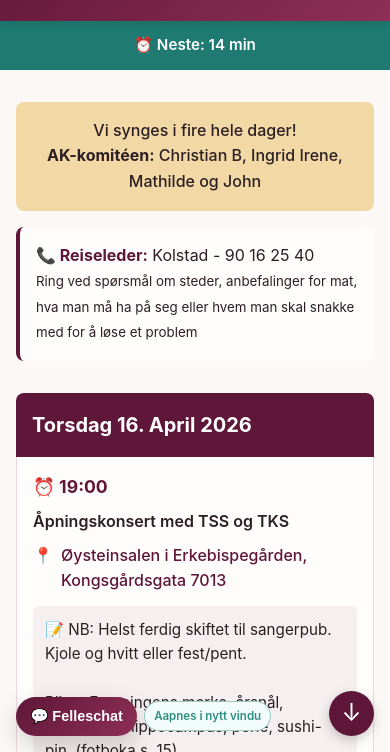
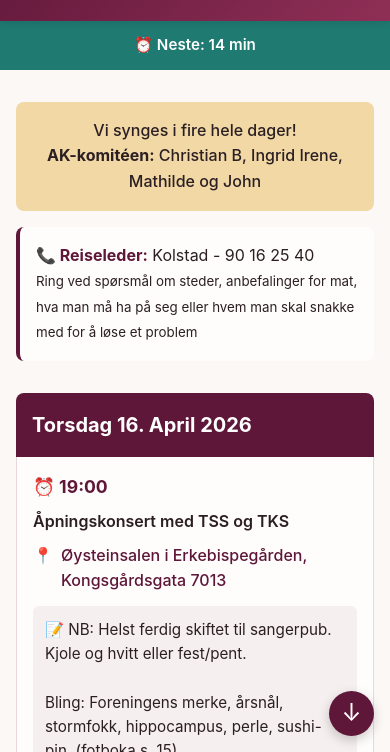
Before and after one commit to FreyBear/AK, a plain HTML site: page index.html in a window 390 px wide. Shown: the part 92-844 px from the top of the page. Drawn offline with Linux system fonts and the light colour scheme.

Commit message:
Fjern chat-funksjon

```diff
--- a/index.html
+++ b/index.html
@@ -334,62 +334,6 @@
             background: var(--accent);
         }
 
-        .chat-fab {
-            position: fixed;
-            left: 1.25rem;
-            bottom: 2rem;
-            display: flex;
-            align-items: center;
-            gap: 0.6rem;
-            z-index: 999;
-        }
-
-        .chat-fab button {
-            border: none;
-            background: linear-gradient(135deg, var(--primary), var(--primary-strong));
-            color: white;
-            padding: 0.75rem 1rem;
-            border-radius: 999px;
-            font-weight: 700;
-            cursor: pointer;
-            box-shadow: 0 10px 24px rgba(0, 0, 0, 0.18);
-            transition: transform 0.2s ease, box-shadow 0.2s ease, opacity 0.2s ease;
-        }
-
-        .chat-fab button:hover {
-            transform: translateY(-2px);
-            box-shadow: 0 14px 28px rgba(0, 0, 0, 0.2);
-        }
-
-        .chat-fab button:disabled {
-            opacity: 0.6;
-            cursor: not-allowed;
-            transform: none;
-            box-shadow: 0 8px 16px rgba(0, 0, 0, 0.14);
-        }
-
-        .chat-status {
-            background: var(--card-bg);
-            color: var(--text-muted);
-            border: 1px solid var(--border);
-            border-radius: 999px;
-            font-size: 0.8rem;
-            font-weight: 600;
-            padding: 0.35rem 0.65rem;
-        }
-
-        .chat-status.ready {
-            color: var(--success);
-            border-color: rgba(47, 143, 131, 0.45);
-            background: #f2fcfa;
-        }
-
-        .chat-status.error {
-            color: #a33954;
-            border-color: rgba(163, 57, 84, 0.45);
-            background: #fff0f4;
-        }
-
         @media (max-width: 768px) {
             .scroll-indicator {
                 width: 45px;
@@ -397,23 +341,6 @@
                 bottom: 1rem;
                 right: 1rem;
             }
-
-            .chat-fab {
-                left: 1rem;
-                bottom: 1rem;
-                gap: 0.45rem;
-            }
-
-            .chat-fab button {
-                padding: 0.7rem 0.9rem;
-                font-size: 0.9rem;
-            }
-
-            .chat-status {
-                font-size: 0.72rem;
-                padding: 0.3rem 0.55rem;
-            }
-
         }
     </style>
 </head>
@@ -745,10 +672,6 @@ Vi synger nok Psildesangen før eller under spising. Husk å være i skikkelig d
     </div>
 
     <div class="scroll-indicator" id="scrollToNext" title="Gå til neste hendelse">↓</div>
-    <div class="chat-fab" id="chatFab">
-        <button id="chatToggle" type="button" aria-label="Aapne felleschat i nytt vindu">💬 Felleschat</button>
-        <span class="chat-status ready" id="chatStatus">Aapnes i nytt vindu</span>
-    </div>
 
     <script>
         // Parse all events
@@ -888,21 +811,6 @@ Vi synger nok Psildesangen før eller under spising. Husk å være i skikkelig d
             updateCurrentEvent();
         }, 60000);
 
-        const chatToggleBtn = document.getElementById('chatToggle');
-        const chatStatusEl = document.getElementById('chatStatus');
-        const groupChatUrl = 'https://tlk.io/AK-Trondhjem-26';
-
-        chatToggleBtn.addEventListener('click', () => {
-            const newWindow = window.open(groupChatUrl, '_blank', 'noopener,noreferrer');
-            if (!newWindow) {
-                // Fallback if popup/new-tab is blocked by browser settings.
-                window.location.href = groupChatUrl;
-            }
-        });
-
-        chatStatusEl.textContent = 'Aapnes i nytt vindu';
-        chatStatusEl.classList.remove('error');
-        chatStatusEl.classList.add('ready');
     </script>
 </body>
 </html>
```
